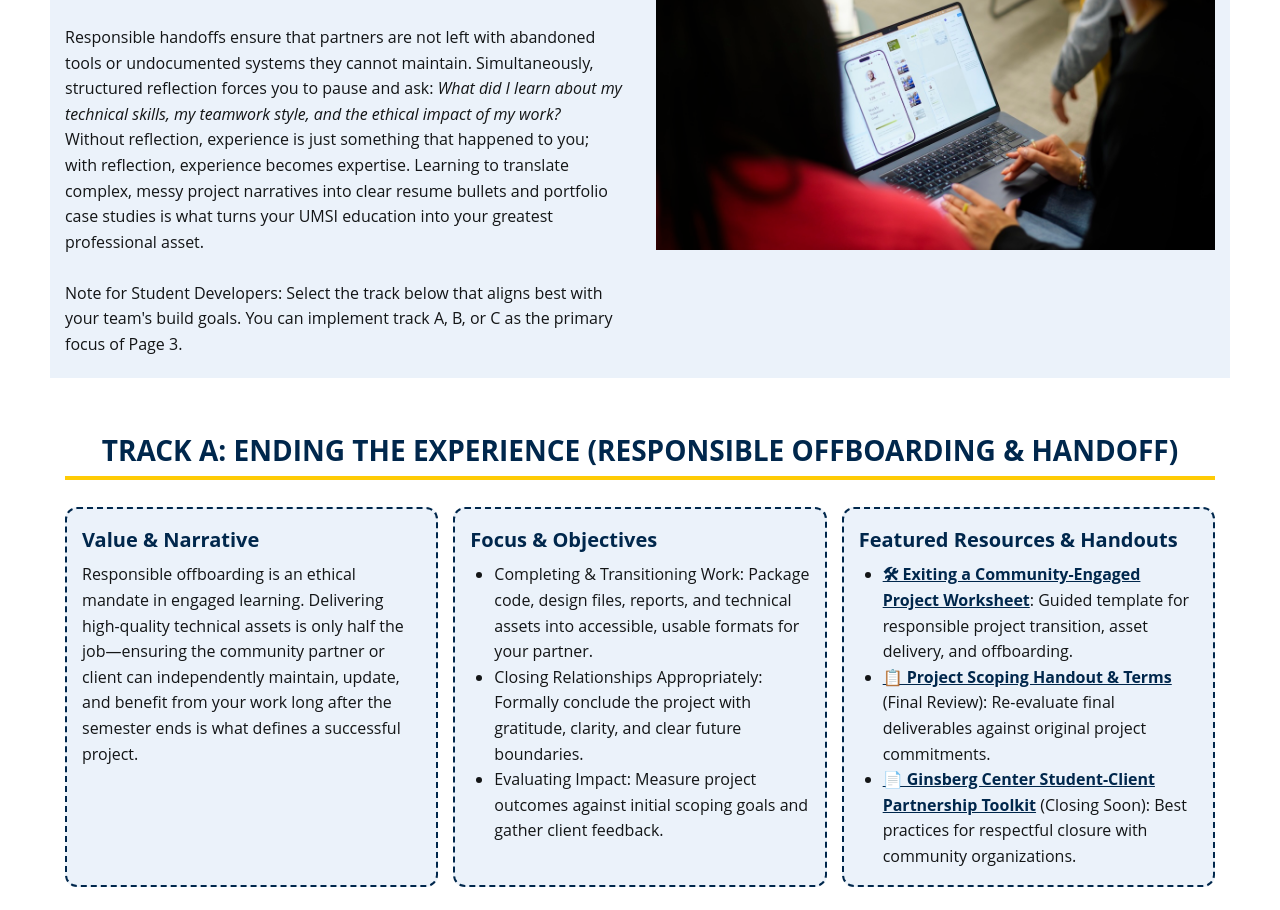
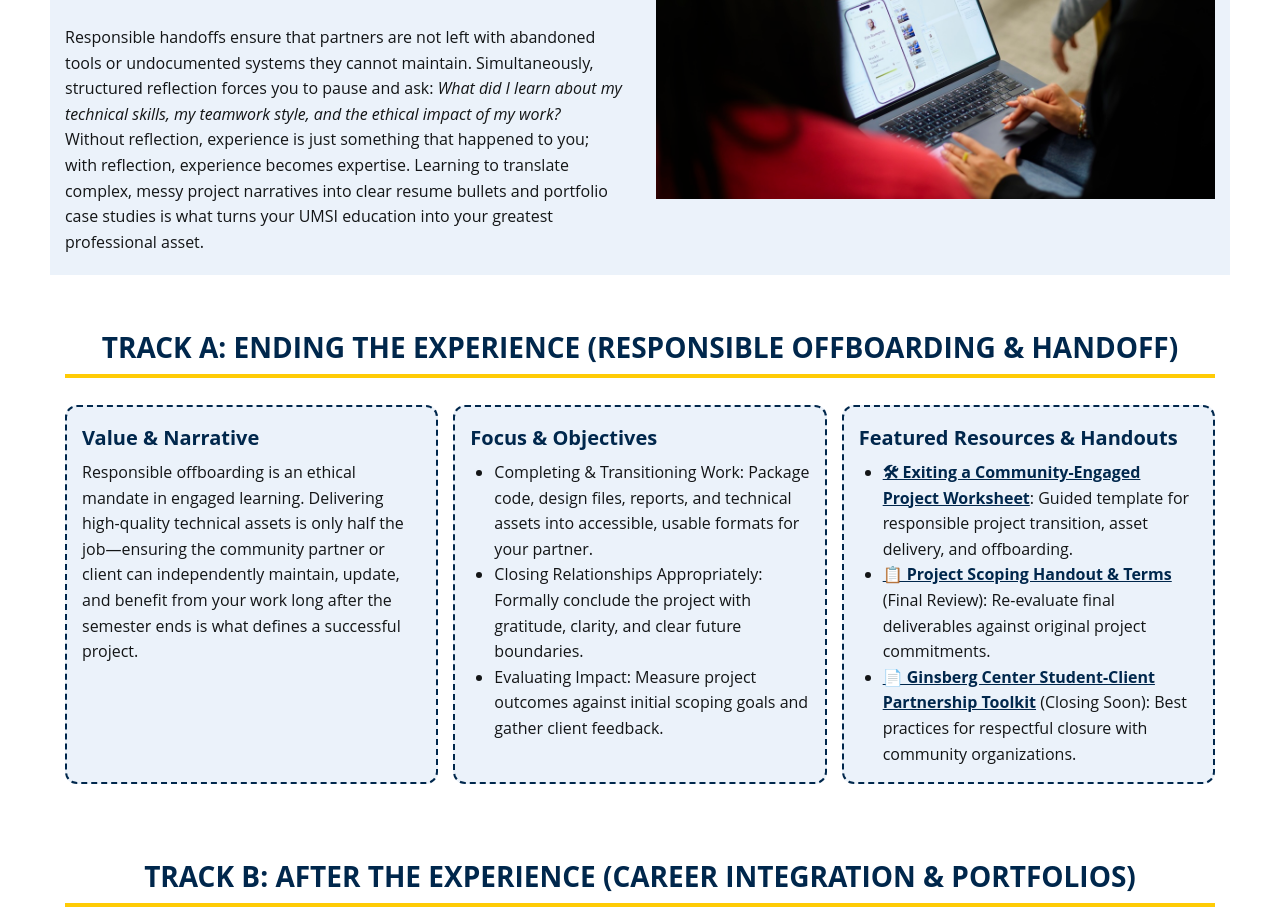
Before and after one commit to lunales/client_project_f26, a plain HTML site: page end.html in a window 1280 px wide. Shown: the part 619-1529 px from the top of the page. Drawn offline with Linux system fonts and the light colour scheme.

Commit message:
Add files via upload

```diff
--- a/end.html
+++ b/end.html
@@ -31,7 +31,7 @@
 
   <section class="why-work">
     <h2>The Power of Closing Well and Reflecting Deeply</h2>
-    <p>A project is not complete simply because the final deliverable has been handed over. The final stages—closing, reflecting, and translating—are what transform a transient project into <b>lasting organizational value and personal career momentum.</b> <br><br> Responsible handoffs ensure that partners are not left with abandoned tools or undocumented systems they cannot maintain. Simultaneously, structured reflection forces you to pause and ask: <i>What did I learn about my technical skills, my teamwork style, and the ethical impact of my work?</i> Without reflection, experience is just something that happened to you; with reflection, experience becomes expertise. Learning to translate complex, messy project narratives into clear resume bullets and portfolio case studies is what turns your UMSI education into your greatest professional asset. <br><br> <b>Note for Student Developers:</b> Select the track below that aligns best with your team's build goals. You can implement track A, B, or C as the primary focus of Page 3.</p>
+    <p>A project is not complete simply because the final deliverable has been handed over. The final stages—closing, reflecting, and translating—are what transform a transient project into <b>lasting organizational value and personal career momentum.</b> <br><br> Responsible handoffs ensure that partners are not left with abandoned tools or undocumented systems they cannot maintain. Simultaneously, structured reflection forces you to pause and ask: <i>What did I learn about my technical skills, my teamwork style, and the ethical impact of my work?</i> Without reflection, experience is just something that happened to you; with reflection, experience becomes expertise. Learning to translate complex, messy project narratives into clear resume bullets and portfolio case studies is what turns your UMSI education into your greatest professional asset. </p>
   <img src="images/UMSI_ViewbookMSI2026_26.jpg" alt="Two students next to each other looking at a laptop" width="600" height="400">
   </section>
 
```
Also changed, not shown: 404.html (+1 -2 lines), index.html (+0 -1 lines).
